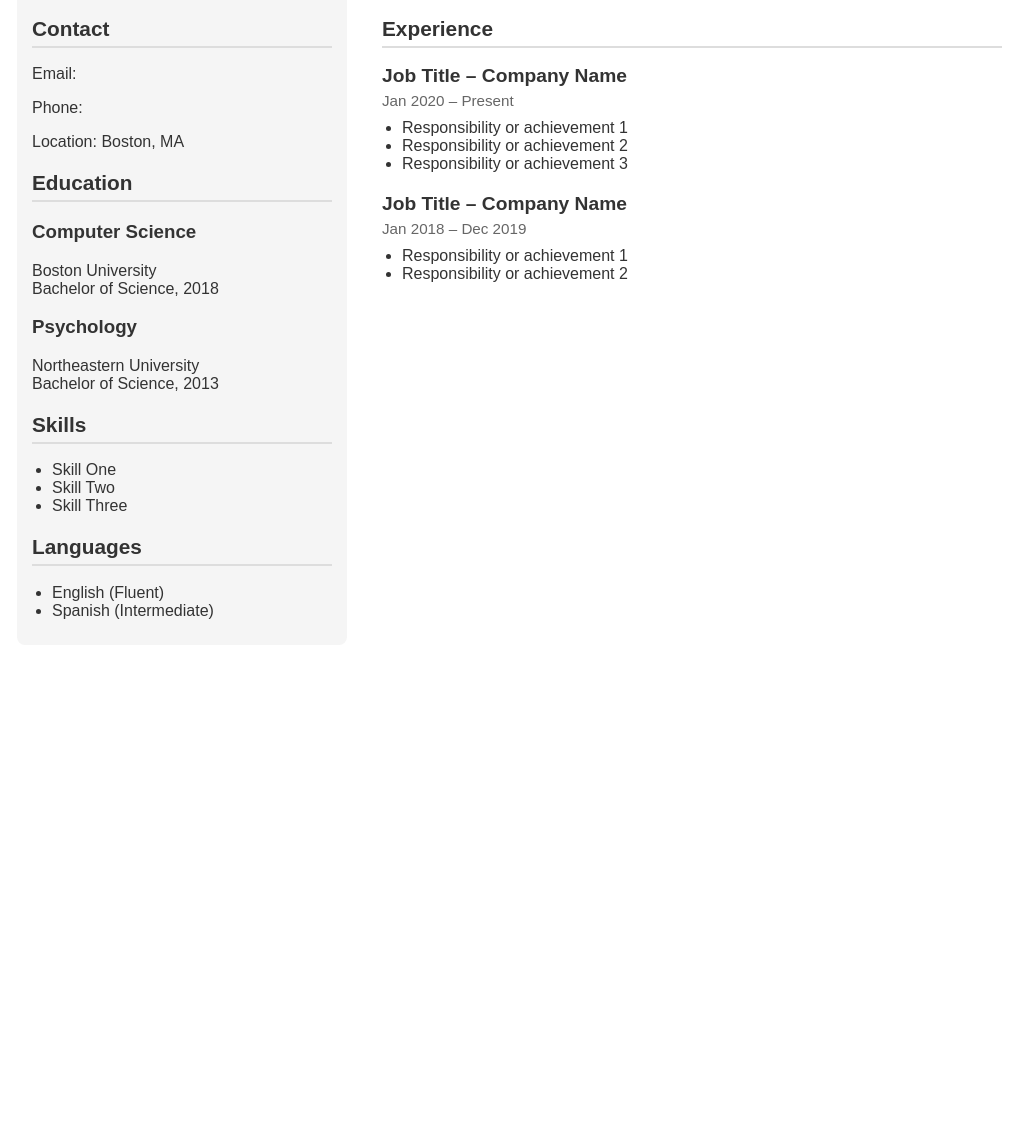
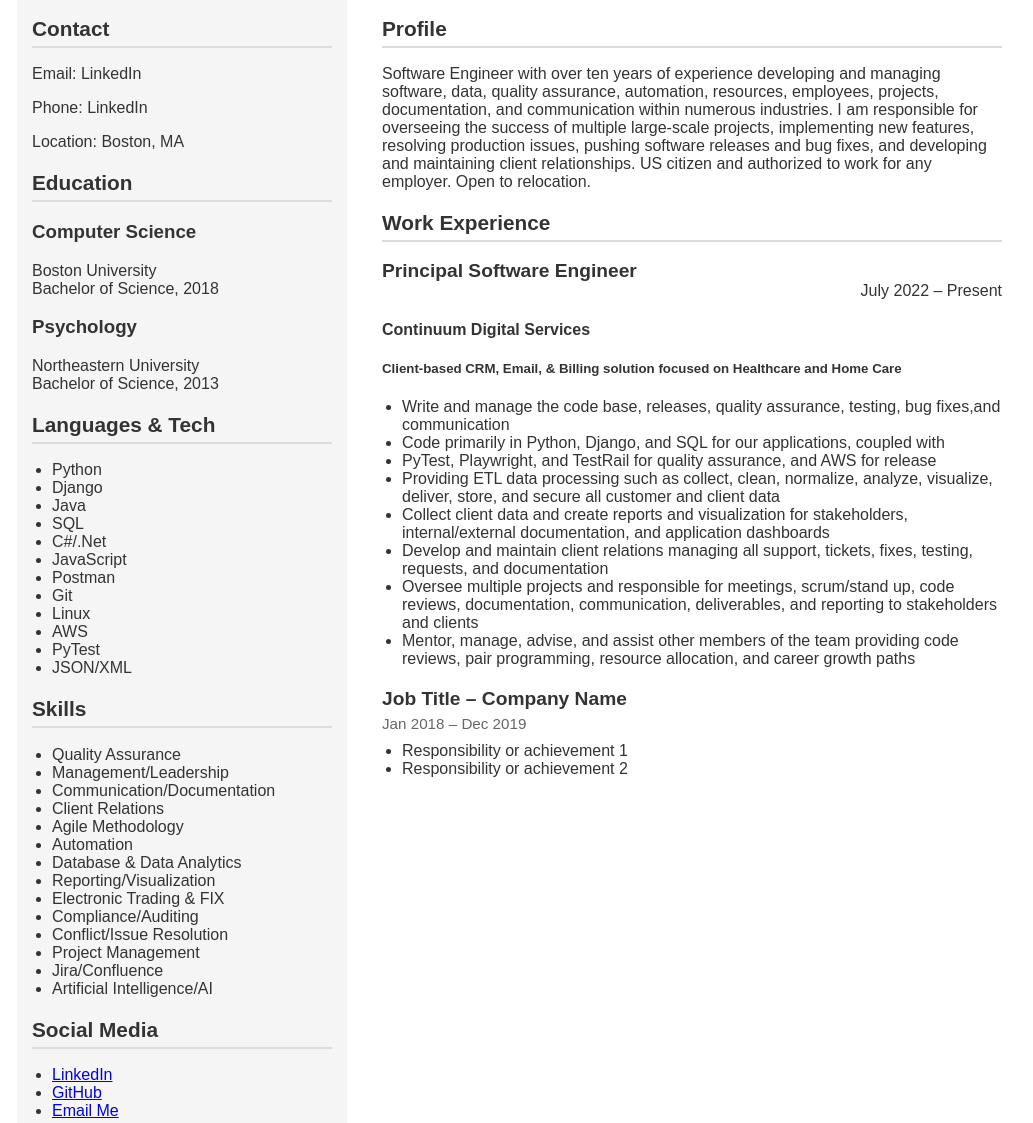
Before and after one commit to dimariap/dimariap.github.io, a plain HTML site: page index.html in a window 1280 px wide. Shown: the part 140-1263 px from the top of the page, without its empty margins (123-1156 px from the left). Before the commit the page ends 805 px from the top, so only its background shows below. Drawn offline with Linux system fonts and the light colour scheme.

Commit message:
Update index.html

```diff
--- a/index.html
+++ b/index.html
@@ -23,8 +23,8 @@
       <!-- Left column -->
       <div class="left-column">
         <h2>Contact</h2>
-        <p>Email: </p>
-        <p>Phone: </p>
+        <p>Email: LinkedIn</p>
+        <p>Phone: LinkedIn</p>
         <p>Location: Boston, MA</p>
 
         <h2>Education</h2>
@@ -36,31 +36,76 @@
         <p>Northeastern University<br>
         Bachelor of Science, 2013</p>
 
+        <h2>Languages & Tech</h2>
+        <ul>
+          <li>Python</li>
+          <li>Django</li>
+          <li>Java</li>
+          <li>SQL</li>
+          <li>C#/.Net</li>
+          <li>JavaScript</li>
+          <li>Postman</li>
+          <li>Git</li>
+          <li>Linux</li>
+          <li>AWS</li>
+          <li>PyTest</li>
+          <li>JSON/XML</li>
+        </ul>
+
         <h2>Skills</h2>
         <ul>
-          <li>Skill One</li>
-          <li>Skill Two</li>
-          <li>Skill Three</li>
+          <li>Quality Assurance</li>
+          <li>Management/Leadership</li>
+          <li>Communication/Documentation</li>
+          <li>Client Relations</li>
+          <li>Agile Methodology</li>
+          <li>Automation</li>
+          <li>Database & Data Analytics</li>
+          <li>Reporting/Visualization</li>
+          <li>Electronic Trading & FIX</li>
+          <li>Compliance/Auditing</li>
+          <li>Conflict/Issue Resolution</li>
+          <li>Project Management</li>
+          <li>Jira/Confluence</li>
+          <li>Artificial Intelligence/AI</li>
         </ul>
 
-        <h2>Languages</h2>
+        <h2>Social Media</h2>
         <ul>
-          <li>English (Fluent)</li>
-          <li>Spanish (Intermediate)</li>
+          <li><a href="https://www.linkedin.com/in/peter-dimaria-49151864/">LinkedIn</a></li>
+          <li><a href="https://github.com/dimariap/EtherSplit">GitHub</a></li>
+          <li><a href="javascript:void(0);">Email Me</a></li>
         </ul>
+
+
       </div>
 
       <!-- Right column -->
       <div class="right-column">
-        <h2>Experience</h2>
+        <h2>Profile</h2>
+        <p>Software Engineer with over ten years of experience developing and managing
+          software, data, quality assurance, automation, resources, employees, projects,
+          documentation, and communication within numerous industries. I am responsible
+          for overseeing the success of multiple large-scale projects, implementing new
+          features, resolving production issues, pushing software releases and bug fixes, and
+          developing and maintaining client relationships. US citizen and authorized to work
+          for any employer. Open to relocation.</p>
+
+        <h2>Work Experience</h2>
 
         <div class="job">
-          <h3>Job Title – Company Name</h3>
-          <p>Jan 2020 – Present</p>
+          <h3>Principal Software Engineer</h3><div style="text-align: end">July 2022 – Present</div>
+          <h4>Continuum Digital Services</h4>
+          <h5>Client-based CRM, Email, & Billing solution focused on Healthcare and Home Care</h4>
           <ul>
-            <li>Responsibility or achievement 1</li>
-            <li>Responsibility or achievement 2</li>
-            <li>Responsibility or achievement 3</li>
+            <li>Write and manage the code base, releases, quality assurance, testing, bug fixes,and communication</li>
+            <li>Code primarily in Python, Django, and SQL for our applications, coupled with</li>
+            <li>PyTest, Playwright, and TestRail for quality assurance, and AWS for release</li>
+            <li>Providing ETL data processing such as collect, clean, normalize, analyze, visualize, deliver, store, and secure all customer and client data</li>
+            <li>Collect client data and create reports and visualization for stakeholders, internal/external documentation, and application dashboards</li>
+            <li>Develop and maintain client relations managing all support, tickets, fixes, testing, requests, and documentation</li>
+            <li>Oversee multiple projects and responsible for meetings, scrum/stand up, code reviews, documentation, communication, deliverables, and reporting to stakeholders and clients</li>
+            <li>Mentor, manage, advise, and assist other members of the team providing code reviews, pair programming, resource allocation, and career growth paths</li>
           </ul>
         </div>
 
```
